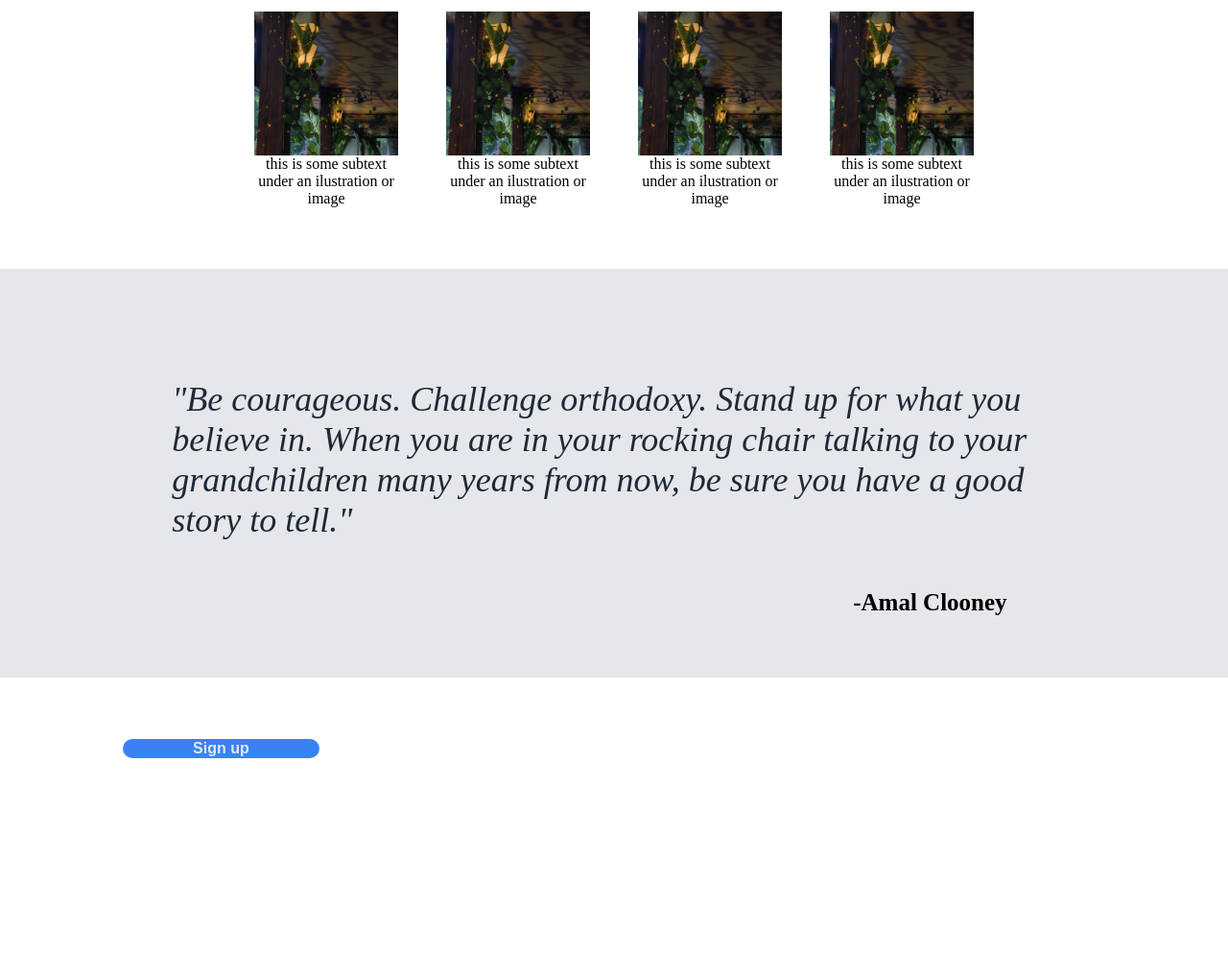
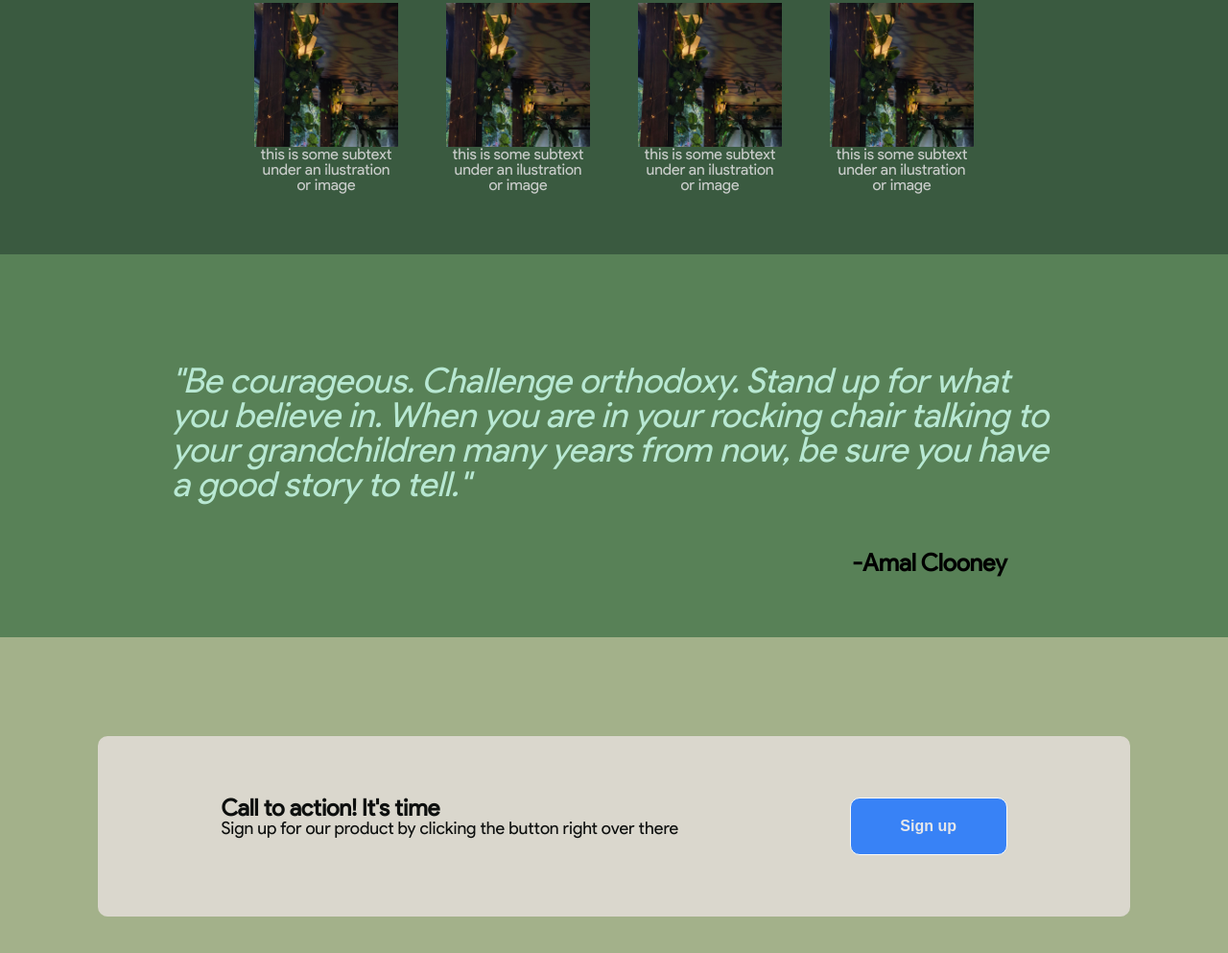
Before and after one commit to raresNagy/odinproject, a plain HTML site: page index.html in a window 1280 px wide. Shown: the part 571-1564 px from the top of the page at 96% size. Before the commit the page ends 1425 px from the top, so only its background shows below. Drawn offline with Linux system fonts and the light colour scheme.

Commit message:
Added colors curtasy of Anda

```diff
--- a/index.html
+++ b/index.html
@@ -5,15 +5,15 @@
     <meta charset="UTF-8" />
     <meta http-equiv="X-UA-Compatible" content="IE=edge" />
     <meta name="viewport" content="width=device-width, initial-scale=1.0" />
-    <title>Odin Project</title>
+    <title>Snakes!</title>
   </head>
   <body>
     <div class="header main-div">
-      <div class="logo">Header logo</div>
+      <div class="logo">Snakes!</div>
       <ul>
-        <li><a href="https://www.gnu.org">gnu</a></li>
-        <li><a href="https://www.xeoalbaiulia.ro">Xeo</a></li>
-        <li><a href="https://www.startpage.com">Startpage</a></li>
+        <li><a href="https://en.wikipedia.org/wiki/Snake">Wikipedia</a></li>
+        <li><a href="https://youtu.be/4Chgih5FqSE">Youtube</a></li>
+        <li><a href="https://www.google.com/search?q=snakes">Google</a></li>
       </ul>
     </div>
 
@@ -73,10 +73,10 @@
       <div id="author">-Amal Clooney</div>
     </div>
 
-    <div class="sign-up main-div">
+    <div class="finale main-div">
       <div class="action-text">
-        <div class="call-to-action"></div>
-        <div class="subtext"></div>
+        <div class="call-to-action">Call to action! It's time</div>
+        <div class="subtext">Sign up for our product by clicking the button right over there</div>
       </div>
       <button class="signup">Sign up</button>
     </div>
--- a/styles.css
+++ b/styles.css
@@ -1,5 +1,17 @@
+/*! Generated by Font Squirrel (https://www.fontsquirrel.com) on August 1, 2022 */
+
+@font-face {
+  font-family: "product_sansregular";
+  src: url("./fonts/productsans-regular-webfont.woff2") format("woff2"),
+    url("./fonts/productsans-regular-webfont.woff") format("woff");
+  font-weight: normal;
+  font-style: normal;
+}
+
 body {
   margin: 0;
+  font-family: product_sansregular;
+  background-color: #A3B18A;
 }
 
 .main-div {
@@ -9,7 +21,7 @@ body {
 .header,
 .hero,
 .footer {
-  background-color: #1f2937;
+  background-color: #344E41;
 }
 
 .header {
@@ -91,6 +103,7 @@ ul a {
   align-items: center;
   justify-content: center;
   gap: 30px;
+  background-color: #3A5A40;
 }
 
 .information .gallery {
@@ -111,11 +124,12 @@ ul a {
 .info-title {
   font-size: 36px;
   font-weight: 900;
-  color: #1f2937;
+  color: white;
 }
 
-.subtext {
+.information .subtext {
   text-align: center;
+  color: #d9d9d9e6;
 }
 
 .information img {
@@ -124,7 +138,7 @@ ul a {
 }
 
 .quote-section {
-  background-color: #e5e7eb;
+  background-color: #588157;
   display: flex;
   flex-direction: column;
 }
@@ -134,7 +148,7 @@ ul a {
   font-size: 36px;
   font-weight: light;
   font-style: italic;
-  color: #1f2937;
+  color: #b8e8d3;
 }
 
 #author {
@@ -144,3 +158,31 @@ ul a {
   font-size: 25px;
   font-weight: bold;
 }
+
+.finale {
+  background-color: #DAD7CD;
+  color: #0d0f0e;
+  display: flex;
+  justify-content: center;
+  margin: 8%;
+  border-radius: 10px;
+}
+
+.action-text {
+  flex: 2;
+}
+
+.call-to-action {
+  font-size: 24px;
+  font-weight: 900;
+}
+
+.finale .subtext {
+  font-size: 18px;
+}
+
+.finale button {
+  border: 1.5px solid #f9faf8;
+  border-radius: 10px;
+  padding: 20px;
+}
```
Also changed, not shown: fonts/productsans-regular-webfont.woff (added), fonts/productsans-regular-webfont.woff2 (added).
